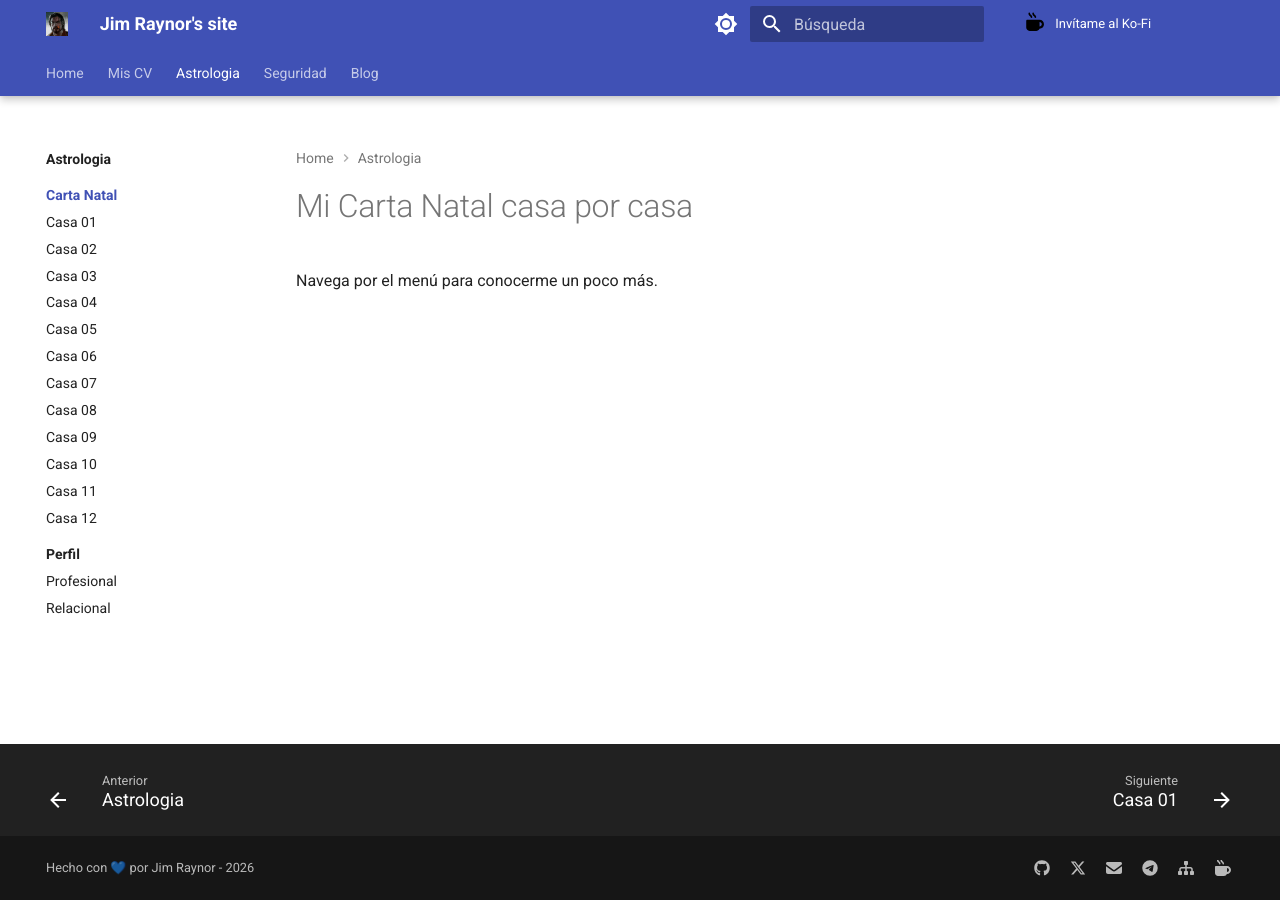
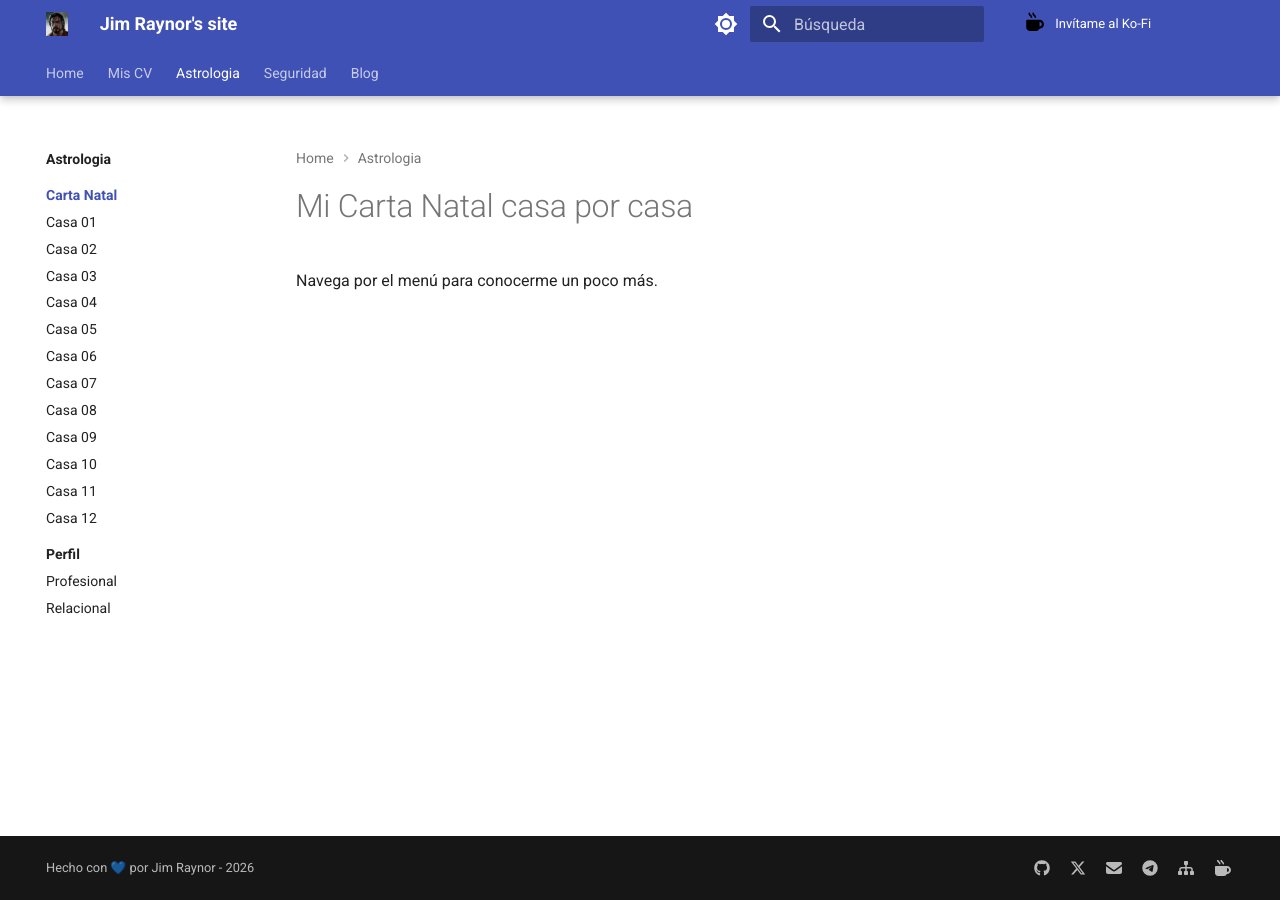
Before and after one commit to jimraynor88/blog, an MkDocs documentation site: the page built from docs/Astrologia/Carta_Natal/index.md, in a window 1280 px wide. Built offline with MkDocs 1.6.1 and Material for MkDocs 9.7.7, drawn with Linux system fonts in a browser that asks for light colours.

Commit message:
Update mkdocs.yml

```diff
--- a/mkdocs.yml
+++ b/mkdocs.yml
@@ -32,7 +32,7 @@ theme:
   logo: assets/logo.jpg
   highlightjs: true
   features:
-    - navigation.footer   # 👈 Esto activa los enlaces de página siguiente/anterior
+    #- navigation.footer   # 👈 Esto activa los enlaces de página siguiente/anterior
     - navigation.tabs        # pestañas en el header
     - navigation.sections    # secciones expandibles en la barra lateral
     - navigation.tabs.sticky   # mantiene las pestañas visibles al hacer scroll.
```
